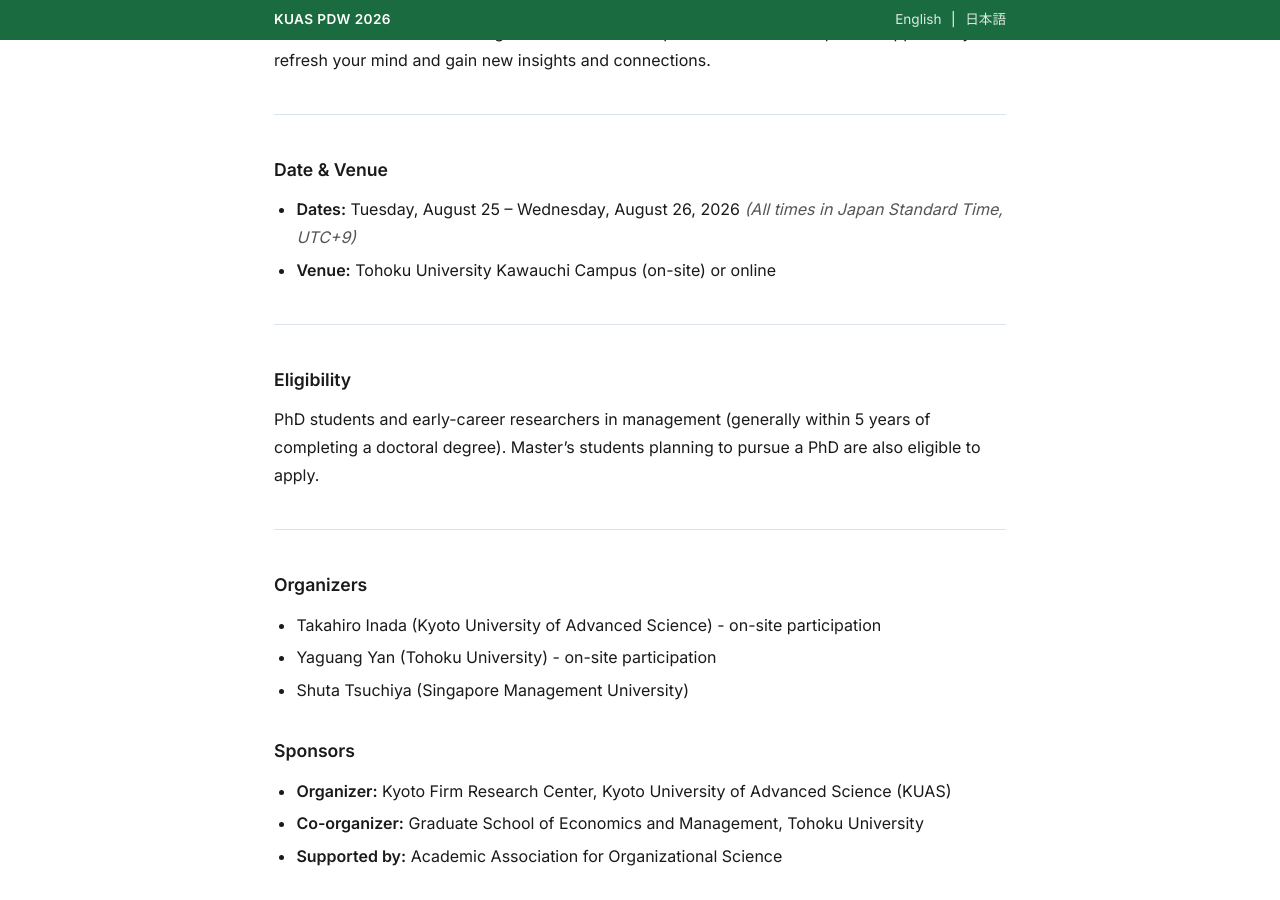
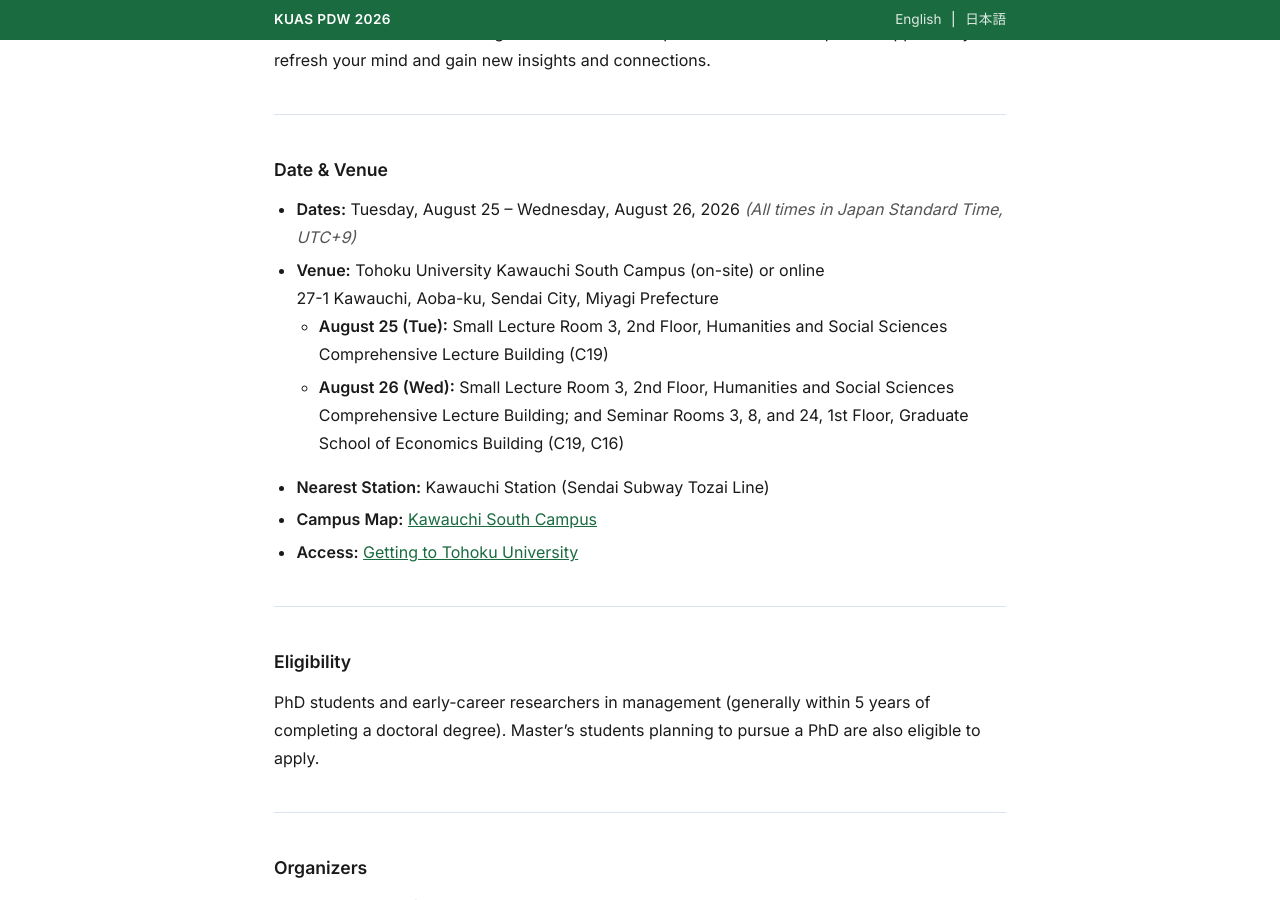
Before and after one commit to kuas-pdw/kuas-pdw.github.io, a Jekyll site: the page built from index.md, in a window 1280 px wide and 900 px high, scrolled down 750 px. Built offline with Jekyll 4.4.1, drawn with Linux system fonts in a browser that asks for light colours; some of the changed text lies outside the part shown.

Commit message:
Add detailed venue and access information from PDF
Co-Authored-By: Claude Sonnet 4.6 <noreply@anthropic.com>

```diff
--- a/index.md
+++ b/index.md
@@ -17,7 +17,13 @@ Both on-site participation at Tohoku University (Sendai, Japan) and online parti
 ### Date & Venue
 
 - **Dates:** Tuesday, August 25 – Wednesday, August 26, 2026 *(All times in Japan Standard Time, UTC+9)*
-- **Venue:** Tohoku University Kawauchi Campus (on-site) or online
+- **Venue:** Tohoku University Kawauchi South Campus (on-site) or online
+  27-1 Kawauchi, Aoba-ku, Sendai City, Miyagi Prefecture
+  - **August 25 (Tue):** Small Lecture Room 3, 2nd Floor, Humanities and Social Sciences Comprehensive Lecture Building (C19)
+  - **August 26 (Wed):** Small Lecture Room 3, 2nd Floor, Humanities and Social Sciences Comprehensive Lecture Building; and Seminar Rooms 3, 8, and 24, 1st Floor, Graduate School of Economics Building (C19, C16)
+- **Nearest Station:** Kawauchi Station (Sendai Subway Tozai Line)
+- **Campus Map:** [Kawauchi South Campus](https://www.tohoku.ac.jp/japanese/profile/campus/01/kawauchi/areac.html)
+- **Access:** [Getting to Tohoku University](https://www.tohoku.ac.jp/japanese/profile/campus/01/access)
 
 ---
 
@@ -137,7 +143,13 @@ Email: inada.takahiro [atto] kuas.ac.jp
 ### 日時・場所
 
 - **日時：** 2026年8月25日（火）〜26日（水）*※表示時刻はすべて日本標準時（UTC+9）*
-- **場所：** 東北大学川内キャンパス（オンサイト）またはオンライン
+- **場所：** 東北大学川内南キャンパス（オンサイト）またはオンライン
+  〒980-8576 宮城県仙台市青葉区川内27-1
+  - **8月25日（火）：** 文科系総合講義棟2階 第三小講義室（C19）
+  - **8月26日（水）：** 文科系総合講義棟2階 第三小講義室、および経済学研究科棟1階 第3・8・24演習室（C19、C16）
+- **最寄り駅：** 仙台市地下鉄東西線 川内駅
+- **キャンパスマップ：** [川内南キャンパス](https://www.tohoku.ac.jp/japanese/profile/campus/01/kawauchi/areac.html)
+- **アクセス：** [東北大学へのアクセス](https://www.tohoku.ac.jp/japanese/profile/campus/01/access)
 
 ---
 
```
